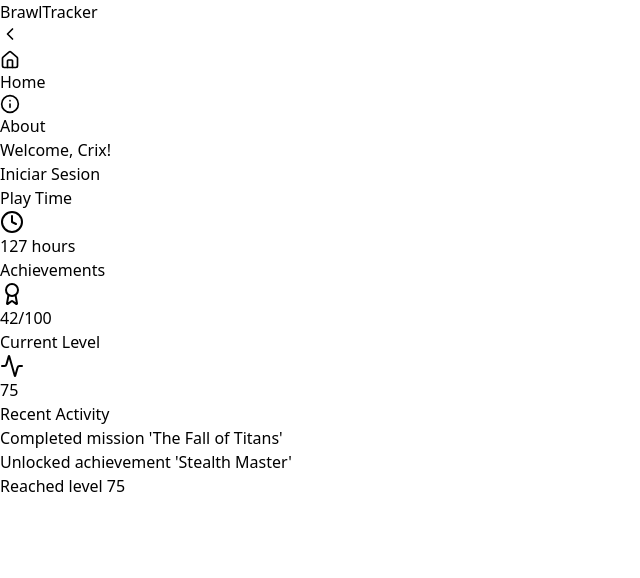
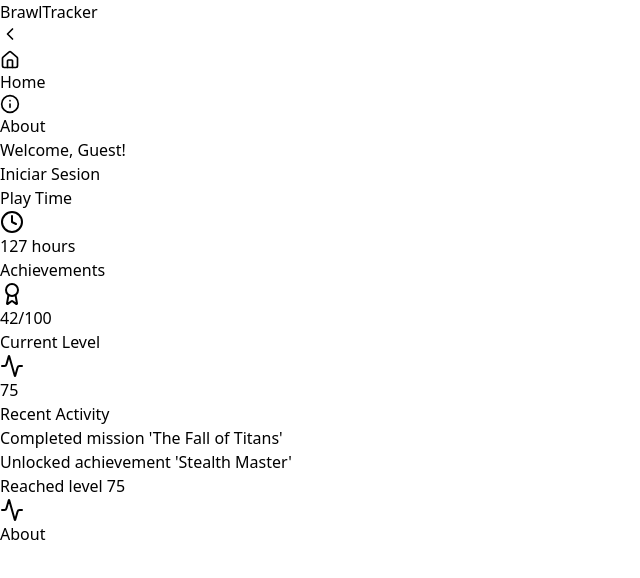
Before and after one commit to CrixDev/BrawlRadar---Tracker, a React (Vite) app: page / in a window 1280 px wide. Shown: the top 578 px of the page, without its empty margins (0-640 px from the left). Built offline with nearby package versions, Linux system fonts and the light colour scheme.

Commit message:
Renerizado de inicio de sesion y compoenente de userContext

```diff
--- a/src/App.jsx
+++ b/src/App.jsx
@@ -1,24 +1,28 @@
 import { React } from 'react'
 import { BrowserRouter as Router, Routes, Route } from 'react-router-dom'
+import { UserProvider } from './components/UserContext'
 import Sidebar from './components/Sidebar'
 import HomePage from './view/HomePage'
 import AboutPage from './view/AboutPage'
 import LoginPage from './view/LoginPage'
 
+
 function App() {
 
   return (
     <div className="flex ">
-      <Router>
-        <Sidebar />
+  <UserProvider>
+     <Router>
+       <Sidebar />
         <div className="w-full">
-        <Routes>
-          <Route path='/' element={<HomePage />}/>
-          <Route path='/about' element={<AboutPage />}/>
-          <Route path='/Login' element={<LoginPage />}/>
-        </Routes>
+          <Routes>
+            <Route path='/' element={<HomePage />} />
+            <Route path='/about' element={<AboutPage />} />
+            <Route path='/login' element={<LoginPage />} />
+          </Routes>
         </div>
-         </Router>
+     </Router>
+ </UserProvider>
     </div>
   )
 }
--- a/src/components/Sidebar.jsx
+++ b/src/components/Sidebar.jsx
@@ -29,7 +29,7 @@ function Sidebar() {
               to="/"
               className="flex items-center px-2 py-2 rounded hover:bg-[#7F2CB2] transition-colors duration-300"
             >
-              <Home size={20} className="mr-2 text-[#70C9D3]" />
+              <Home size={20} className="mr-2 shrink-0 text-[#70C9D3]" />
               <span className={isCollapsed ? 'hidden' : 'block'}>Home</span>
             </Link>
           </li>
@@ -38,7 +38,7 @@ function Sidebar() {
               to="/about"
               className="flex items-center px-2 py-2 rounded hover:bg-[#7F2CB2] transition-colors duration-300"
             >
-              <Info size={20} className="mr-2 text-[#70C9D3]" />
+              <Info size={20} className="mr-2 shrink-0 text-[#70C9D3]" />
               <span className={isCollapsed ? 'hidden' : 'block'}>About</span>
             </Link>
           </li>
--- /dev/null
+++ b/src/components/UserContext.jsx
@@ -0,0 +1,14 @@
+import React, { createContext, useState } from 'react';
+
+export const UserContext = createContext();
+
+export const UserProvider = ({ children }) => {
+  const [userID, setUserID] = useState('');
+
+
+  return (
+    <UserContext.Provider value={{ userID, setUserID }}>
+      {children}
+    </UserContext.Provider>
+  );
+};
--- a/src/view/HomePage.jsx
+++ b/src/view/HomePage.jsx
@@ -1,26 +1,30 @@
-import React from 'react';
+import React, { useContext, useState, useEffect } from 'react';
 import { Link } from 'react-router-dom';
-
+import { UserContext } from '../components/UserContext';
 import { Activity, Award, Clock } from 'lucide-react';
 import StatCard from '../components/StatCard';
 import ActivityItem from '../components/ActivityItem';
 
 
+
 function HomePage() {
+  const { userID } = useContext(UserContext);
+  const apiKey = 'RHXP3Q3WN2N37P7SRA8B';
+  const steamId = {userID};
+
+  const url = `https://api.brawlhalla.com/search?steamid=${steamId}&api_key=${apiKey}`;
+
 
     return(
     <div className=" p-8 bg-[#000033] text-[#EDF3F9] min-h-screen">
     <div className='flex space-x-10'>
-    <h2 className="text-4xl font-bold mb-8 text-[#70C9D3]">Welcome, Crix!</h2>
+    <h2 className="text-4xl font-bold mb-8 text-[#70C9D3]"> Welcome, {userID || 'Guest'}!</h2>
     <Link to="/Login">
     <button
-
     className='py-2 h-12 rounded font-semibold text-lg p-2 bg-[#70C9D3] text-[#000033] hover:bg-[#5AAAB2] transition-all'>
       Iniciar Sesion
-
        </button>
        </Link>
-
     </div>
     <div className="grid grid-cols-1 md:grid-cols-3 gap-6 mb-8">
       <StatCard icon={Clock} title="Play Time" value="127 hours" />
@@ -37,7 +41,18 @@ function HomePage() {
       </ul>
     </div>
 
+    <div className='flex justify-center mt-8'>
+    <Link to="/About">
+    <button
+    className='py-2 h-12 rounded font-semibold text-lg p-2 bg-[#70C9D3] text-[#000033] hover:bg-[#5AAAB2] transition-all flex items-center'>
+      <Activity className="mr-2 text-[#3C1F96]" />
+      About
+       </button>
+       </Link>
     </div>
+    </div>
+
+
     );
 }
 
--- a/src/view/LoginPage.jsx
+++ b/src/view/LoginPage.jsx
@@ -1,13 +1,16 @@
-import React, { useState } from 'react';
+import React, { useContext } from 'react';
+import { UserContext } from '../components/UserContext';
+import { useNavigate } from 'react-router-dom';
 
 function LoginPage() {
-  const [userID, setUserID] = useState('');
-
+  const { userID, setUserID } = useContext(UserContext);
+  const navigate = useNavigate();
 
   const handleSubmit = (e) => {
     e.preventDefault();
 
     console.log('UserID:', userID);
+    navigate('/');
 
   };
 
```
Lines whose indentation alone changed are shown as unchanged.
